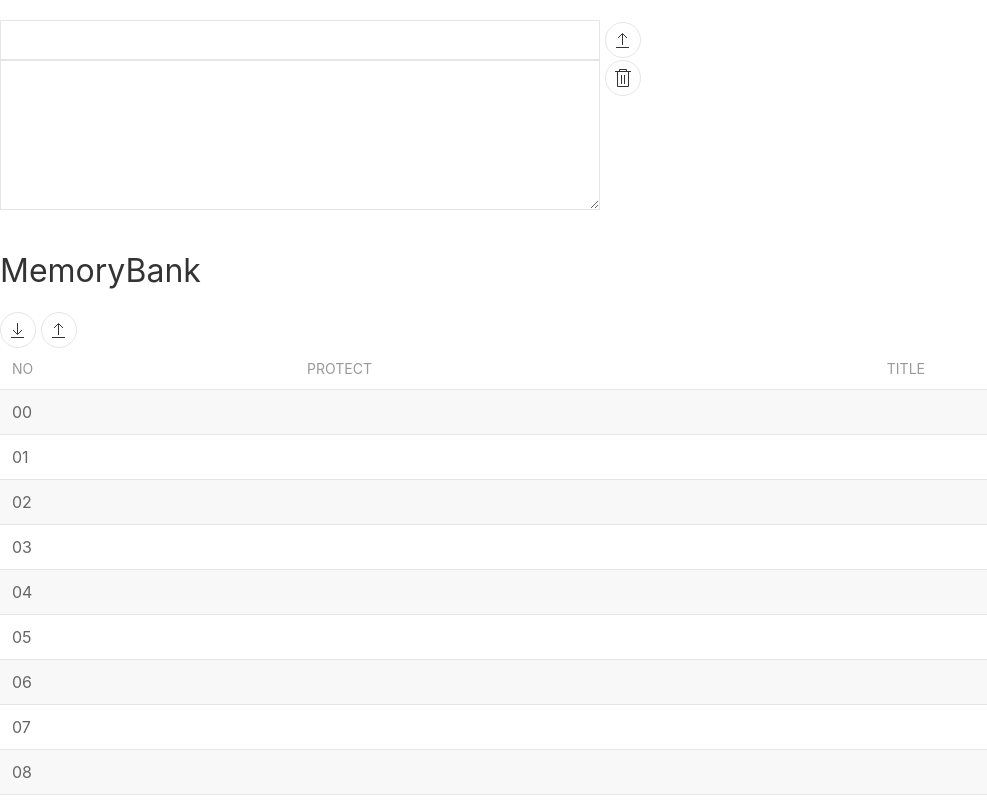
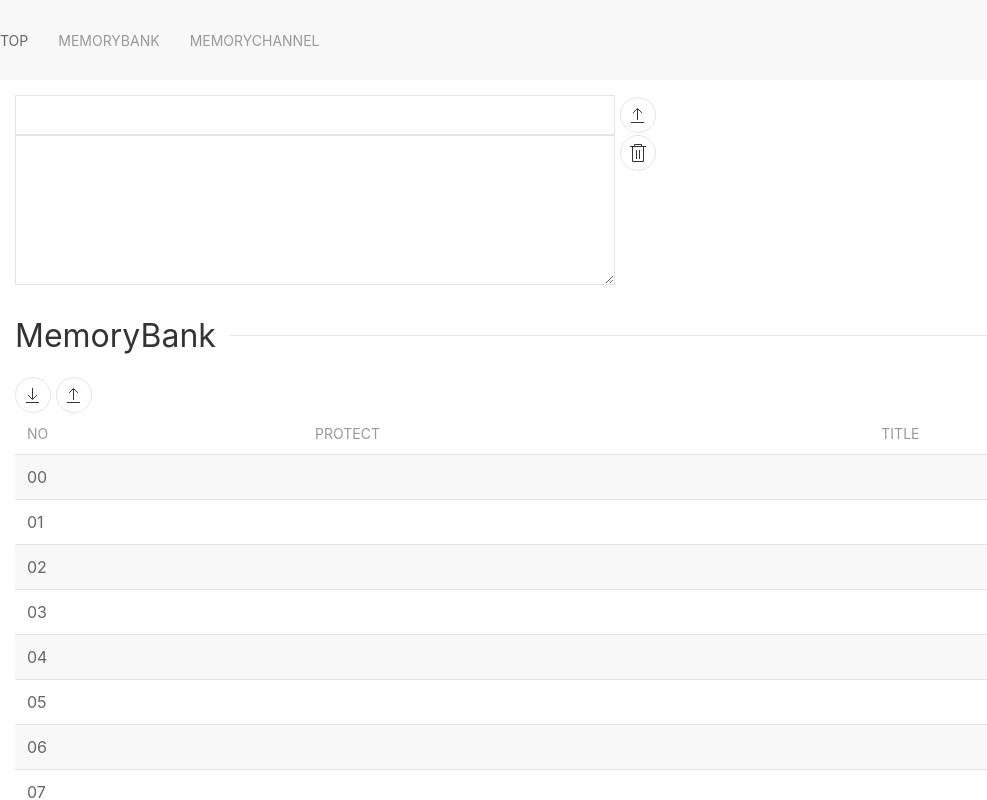
Before and after one commit to xxxkurosukexxx/AR-DV10_Tool, a website: page src/index.html in a window 1280 px wide. Shown: the top 800 px of the page, without its empty margins (0-987 px from the left). Drawn offline with nearby package versions, Linux system fonts and the light colour scheme.

Commit message:
add Navigation

```diff
--- a/src/index.html
+++ b/src/index.html
@@ -20,8 +20,21 @@
 </head>
 
 <body>
+    <header>
+        <div uk-sticky="sel-target: .uk-navbar-container; cls-active: uk-navbar-sticky">
+            <nav class="uk-navbar-container">
+                <div class="uk-navbar-left">
+                    <ul class="uk-navbar-nav">
+                        <li><a href="#section-top" uk-scroll="offset: 80">Top</a></li>
+                        <li><a href="#section-memoryBank" uk-scroll="offset: 80">MemoryBank</a></li>
+                        <li><a href="#section-memoryChannel" uk-scroll="offset: 80">MemoryChannel</a></li>
+                    </ul>
+                </div>
+            </nav>
+        </div>
+    </header>
     <main>
-        <section class="uk-section-xsmall">
+        <section id="section-top" class="uk-padding-small">
             <div>
                 <input type="text" id="sendMessage" class="uk-input">
                 <a class="uk-icon-button uk-button-default" uk-icon="upload" onclick="send()"></a>
@@ -32,8 +45,8 @@
             </div>
         </section>
 
-        <section class="uk-section-xsmall">
-            <h2>MemoryBank</h2>
+        <section id="section-memoryBank" class="uk-padding-small">
+            <h2 class="uk-heading-line"><span>MemoryBank</span></h2>
             <div>
                 <a class="uk-icon-button uk-button-default" uk-icon="download" onclick="loadMemoryBank()"></a>
                 <a class="uk-icon-button uk-button-default" uk-icon="upload" onclick="saveMemoryBank()"></a>
@@ -250,10 +263,11 @@
                         </tr>
                     </tbody>
                 </table>
+            </div>
         </section>
 
-        <section class="uk-section-xsmall">
-            <h2>MemoryChannel</h2>
+        <section id="section-memoryChannel" class="uk-padding-small">
+            <h2 class="uk-heading-line"><span>MemoryChannel</span></h2>
             <div>
                 <select id="memoryChannelBankSelect" class="uk-select uk-form-width-xsmall">
                     <option value="00">00</option>
```
